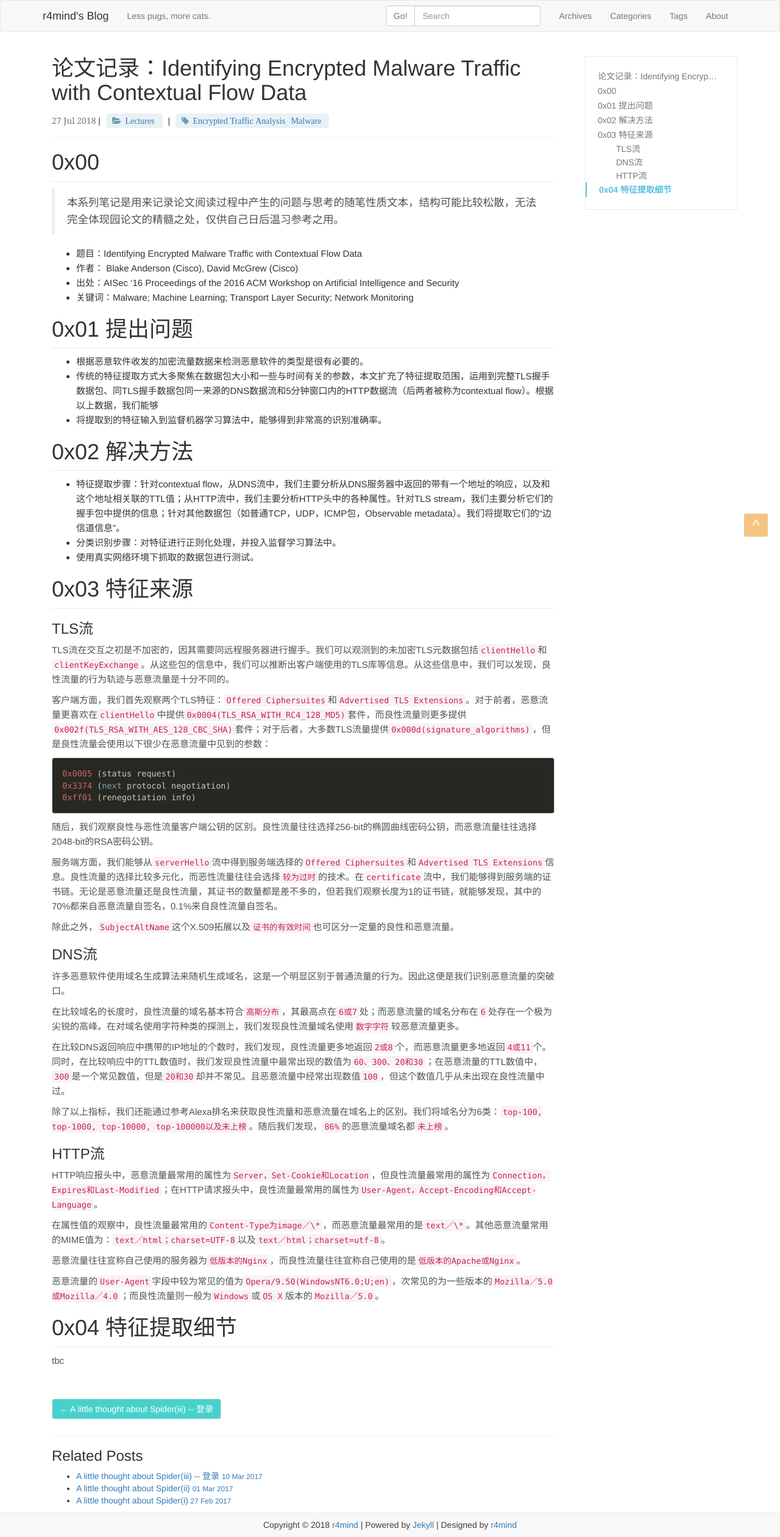
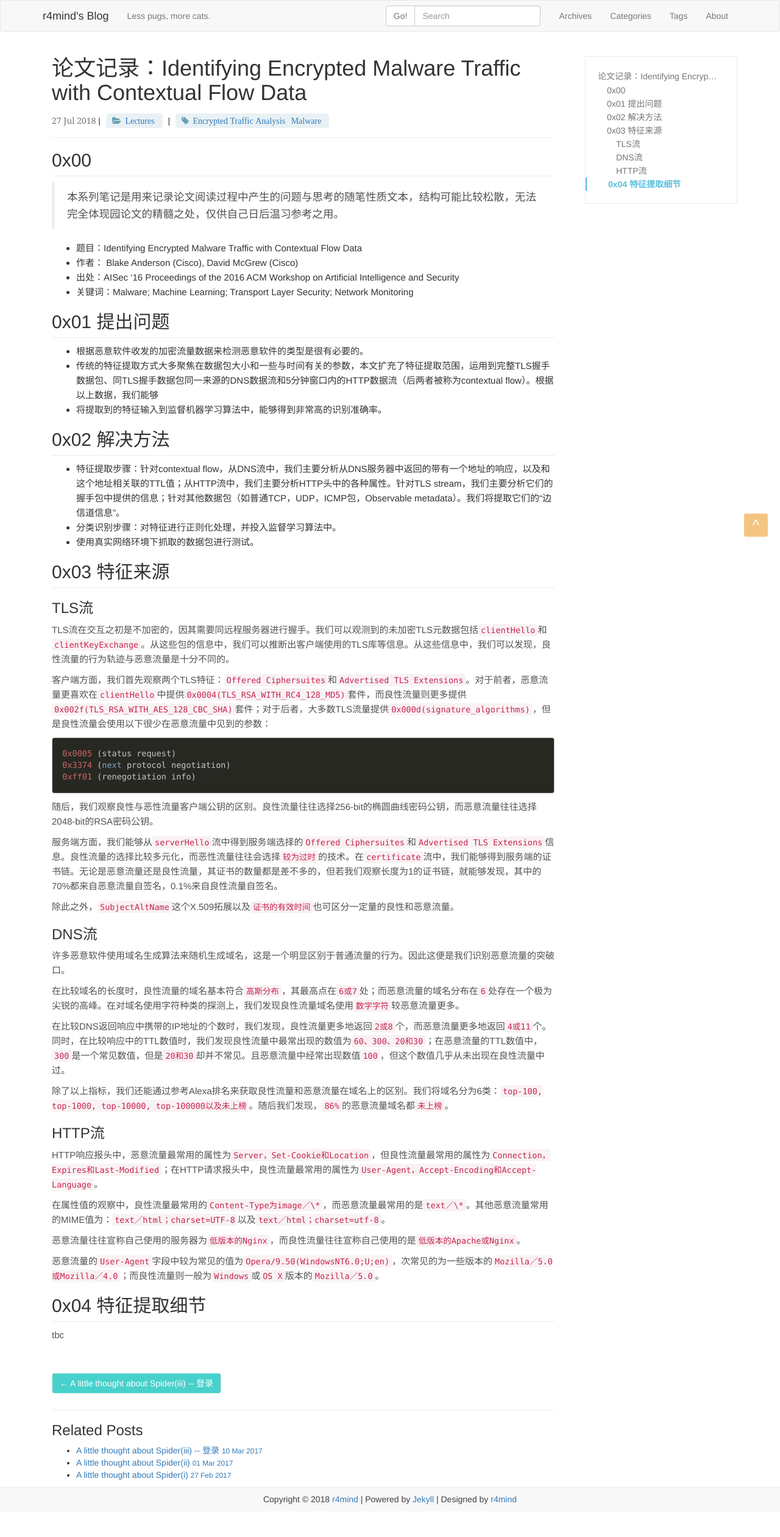
Before and after one commit to Songcoming/haha, a Jekyll site: the page built from _posts/2018-07-27-论文记录：Identifying Encrypted Malware Traffic with Contextual Flow Data.md, in a window 1280 px wide. Shown: the whole page at 61% size. Built offline with Jekyll 4.4.1, drawn with Linux system fonts in a browser that asks for light colours; comment, search, counter and statistics services are not loaded; after the commit the page ends 2478 px from its top, so only the background shows below that.

```diff
--- a/_posts/2018-07-27-论文记录：Identifying Encrypted Malware Traffic with Contextual Flow Data.md
+++ b/_posts/2018-07-27-论文记录：Identifying Encrypted Malware Traffic with Contextual Flow Data.md
@@ -8,7 +8,7 @@ categories: ["Lectures"]
 
 ---
 
-# 0x00
+## 0x00
 >本系列笔记是用来记录论文阅读过程中产生的问题与思考的随笔性质文本，结构可能比较松散，无法完全体现园论文的精髓之处，仅供自己日后温习参考之用。
 
 * 题目：Identifying Encrypted Malware Traffic with Contextual Flow Data
@@ -16,19 +16,19 @@ categories: ["Lectures"]
 * 出处：AISec '16 Proceedings of the 2016 ACM Workshop on Artificial Intelligence and Security
 * 关键词：Malware; Machine Learning; Transport Layer Security; Network Monitoring
 
-# 0x01 提出问题
+## 0x01 提出问题
 
 * 根据恶意软件收发的加密流量数据来检测恶意软件的类型是很有必要的。
 * 传统的特征提取方式大多聚焦在数据包大小和一些与时间有关的参数，本文扩充了特征提取范围，运用到完整TLS握手数据包、同TLS握手数据包同一来源的DNS数据流和5分钟窗口内的HTTP数据流（后两者被称为contextual flow）。根据以上数据，我们能够
 * 将提取到的特征输入到监督机器学习算法中，能够得到非常高的识别准确率。<!-- more -->
 
-# 0x02 解决方法
+## 0x02 解决方法
 
 * 特征提取步骤：针对contextual flow，从DNS流中，我们主要分析从DNS服务器中返回的带有一个地址的响应，以及和这个地址相关联的TTL值；从HTTP流中，我们主要分析HTTP头中的各种属性。针对TLS stream，我们主要分析它们的握手包中提供的信息；针对其他数据包（如普通TCP，UDP，ICMP包，Observable metadata）。我们将提取它们的“边信道信息”。
 * 分类识别步骤：对特征进行正则化处理，并投入监督学习算法中。
 * 使用真实网络环境下抓取的数据包进行测试。
 
-# 0x03 特征来源
+## 0x03 特征来源
 ### TLS流
 
 TLS流在交互之初是不加密的，因其需要同远程服务器进行握手。我们可以观测到的未加密TLS元数据包括`clientHello`和`clientKeyExchange`。从这些包的信息中，我们可以推断出客户端使用的TLS库等信息。从这些信息中，我们可以发现，良性流量的行为轨迹与恶意流量是十分不同的。
@@ -67,6 +67,6 @@ HTTP响应报头中，恶意流量最常用的属性为`Server，Set-Cookie和Lo
 
 恶意流量的`User-Agent`字段中较为常见的值为`Opera/9.50(WindowsNT6.0;U;en)`，次常见的为一些版本的`Mozilla／5.0或Mozilla／4.0`；而良性流量则一般为`Windows`或`OS X`版本的`Mozilla／5.0`。
 
-# 0x04 特征提取细节
+## 0x04 特征提取细节
 
 tbc
```
